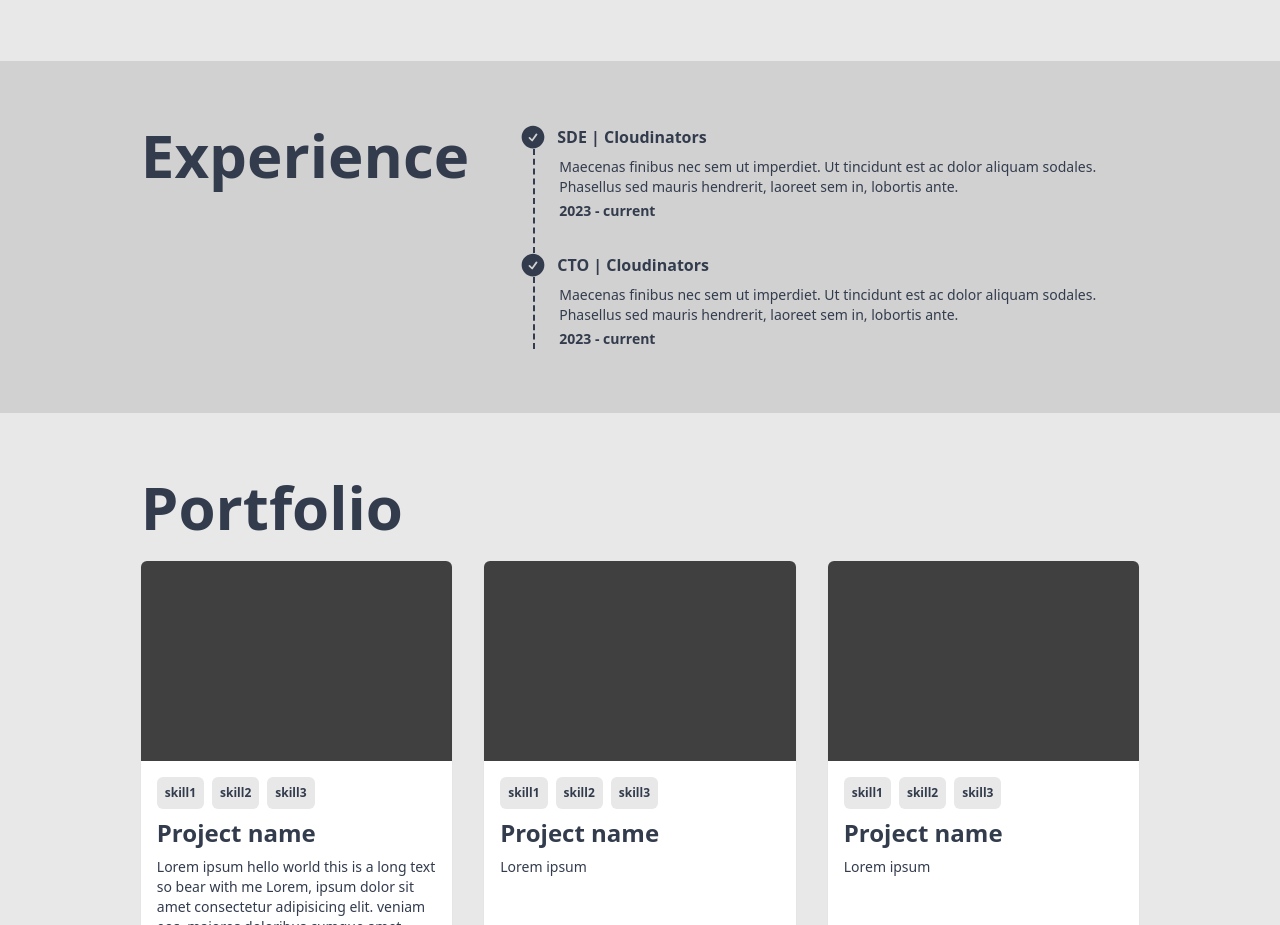
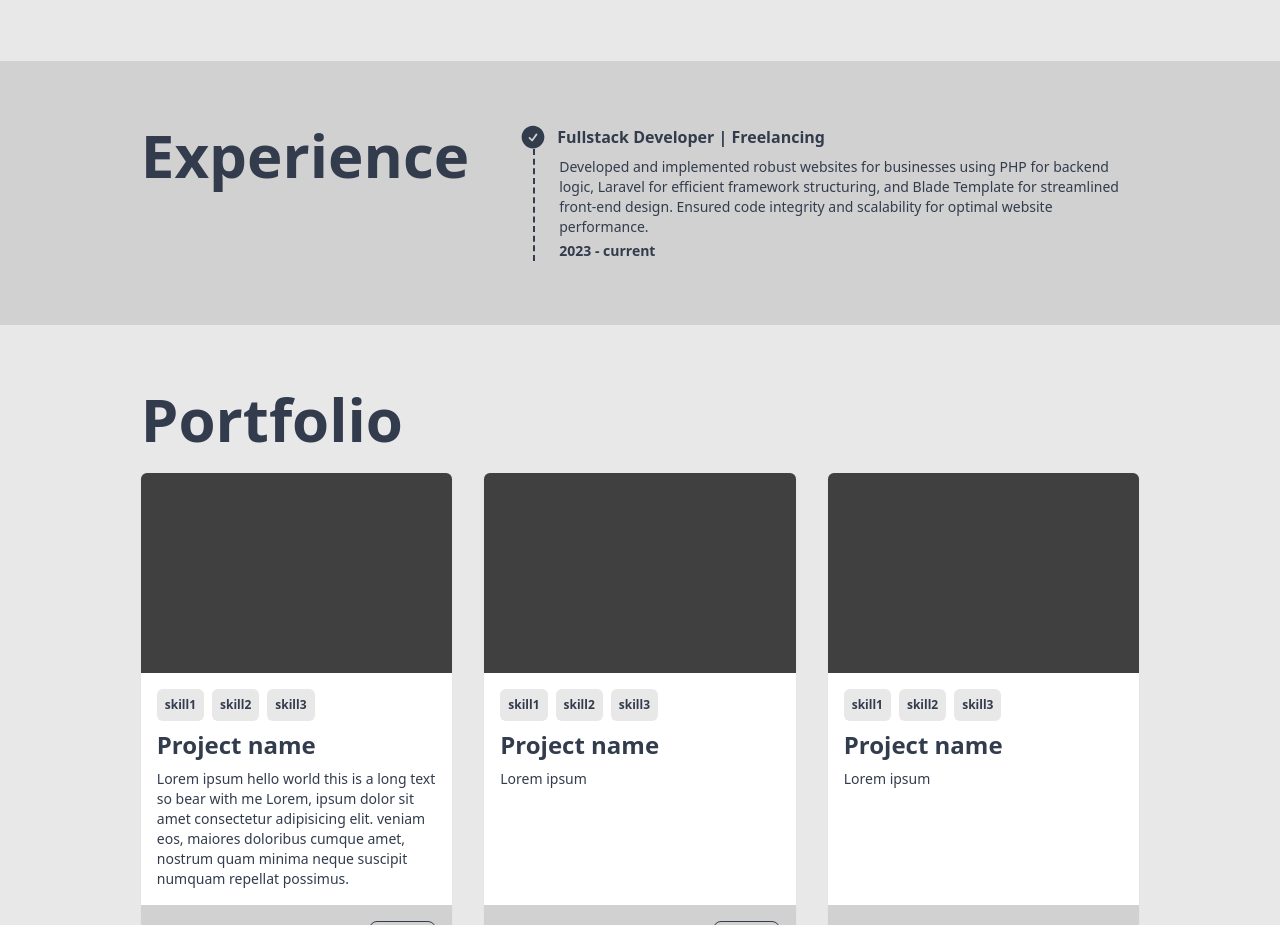
Before and after one commit to laraib07/portfolio-old, a website built with Vite: page index.html in a window 1280 px wide. Shown: the part 1267-2192 px from the top of the page. Built offline with nearby package versions, Linux system fonts and the light colour scheme.

Commit message:
complete experience section

```diff
--- a/index.html
+++ b/index.html
@@ -185,45 +185,16 @@
                 />
               </svg>
               <h4 class="font-bold text-base-content pl-6">
-                SDE | Cloudinators
+                Fullstack Developer | Freelancing
               </h4>
 
               <div class="pl-6 border-l-2 border-dashed border-base-content">
                 <p class="pt-2 text-sm text-base-content">
-                  Maecenas finibus nec sem ut imperdiet. Ut tincidunt est ac
-                  dolor aliquam sodales. Phasellus sed mauris hendrerit, laoreet
-                  sem in, lobortis ante.
-                </p>
-                <span
-                  class="mt-1 pb-8 block text-sm font-semibold text-base-content"
-                  >2023 - current
-                </span>
-              </div>
-            </div>
-          </div>
-          <div class="space-y-6">
-            <div class="relative w-full">
-              <svg
-                xmlns="http://www.w3.org/2000/svg"
-                viewBox="0 0 24 24"
-                fill="currentColor"
-                class="absolute -top-0.5 z-10 -ml-3.5 h-7 w-7 rounded-full text-base-content"
-              >
-                <path
-                  fill-rule="evenodd"
-                  d="M2.25 12c0-5.385 4.365-9.75 9.75-9.75s9.75 4.365 9.75 9.75-4.365 9.75-9.75 9.75S2.25 17.385 2.25 12zm13.36-1.814a.75.75 0 10-1.22-.872l-3.236 4.53L9.53 12.22a.75.75 0 00-1.06 1.06l2.25 2.25a.75.75 0 001.14-.094l3.75-5.25z"
-                  clip-rule="evenodd"
-                />
-              </svg>
-              <h4 class="font-bold text-base-content pl-6">
-                CTO | Cloudinators
-              </h4>
-
-              <div class="pl-6 border-l-2 border-dashed border-base-content">
-                <p class="pt-2 text-sm text-base-content">
-                  Maecenas finibus nec sem ut imperdiet. Ut tincidunt est ac
-                  dolor aliquam sodales. Phasellus sed mauris hendrerit, laoreet
-                  sem in, lobortis ante.
+                  Developed and implemented robust websites for businesses using
+                  PHP for backend logic, Laravel for efficient framework
+                  structuring, and Blade Template for streamlined front-end
+                  design. Ensured code integrity and scalability for optimal
+                  website performance.
                 </p>
                 <span class="mt-1 block text-sm font-semibold text-base-content"
                   >2023 - current
```
